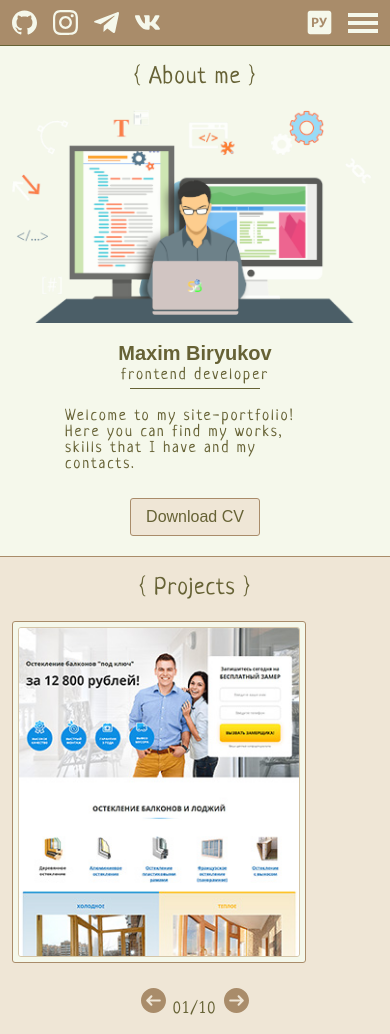
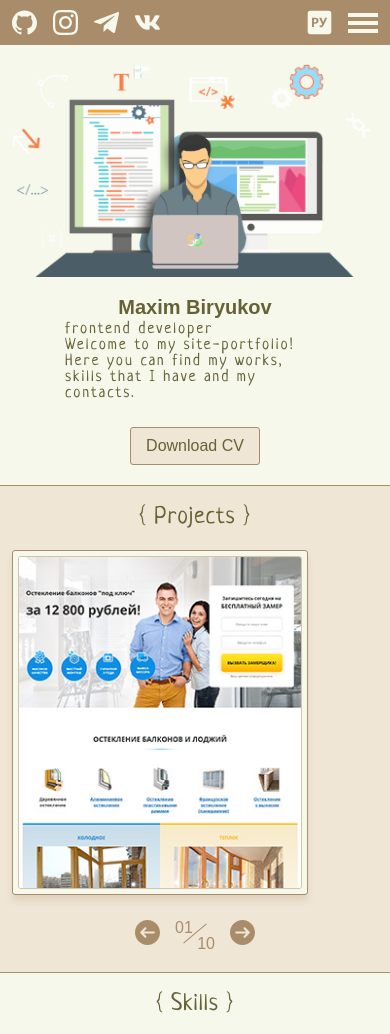
Before and after one commit to SkySarDev/js-html-css__Portfolio_skysar.site_-old-, a website built with webpack: page src/index.html in a window 390 px wide. Shown: the top 1034 px of the page. Built offline with nearby package versions, Linux system fonts and the light colour scheme; files whose address does not match are found by name.

Commit message:
styling the projects block for XS breakpoint

```diff
--- a/src/html/_main.html
+++ b/src/html/_main.html
@@ -4,13 +4,15 @@
       <h2 class="main__title">About me</h2>
       <div class="main__content row">
         <div class="about-img col-md">
-                    <img src="./img/about-img-400.png" alt="About me">
+          <img src="./img/about-img-400.png" alt="About me" />
         </div>
         <div class="about-descr col-md">
           <h1 class="about-descr__title">Maxim Biryukov</h1>
-                    <p class="about-descr__subtile">frontend developer</p>
-                    <p class="about-descr__text">Welcome to my site-portfolio!
-                        <br>Here you can find my works, skills that I have and my contacts.</p>
+          <p class="about-descr__subtitle">frontend developer</p>
+          <p class="about-descr__text">
+            Welcome to my site-portfolio! <br />Here you can find my works,
+            skills that I have and my contacts.
+          </p>
           <div class="about-descr__button">
             <a class="button button-dark" href="#" download="">Download CV</a>
           </div>
@@ -22,20 +24,27 @@
   <section class="main__block main__block--darker projects">
     <div class="container">
       <h2 class="main__title">Projects</h2>
-            <div class="main__content">
+      <div class="main__content row">
         <div class="projects__wrapper">
           <div class="projects__list">
-                        <div class="projects-item">
-                            <img class="projects-item__img" src="../img/projects/preview/irvas.jpg" alt="Irvas" />
+            <div class="projects__item">
+              <img
+                class="projects__item-img"
+                src="../img/projects/preview/irvas.jpg"
+                alt="Irvas"
+              />
             </div>
           </div>
         </div>
-                <div class="projects__slider-nav">
-                    <svg class="arrow arrow-prev">
+        <div class="projects__slider slider">
+          <svg class="slider__arrow arrow-prev">
             <use xlink:href="#arrow-slider"></use>
           </svg>
-                    01/10
-                    <svg class="arrow arrow-next">
+          <div class="slider__counter">
+            <div class="slider__counter-current">01</div>
+            <div class="slider__counter-total">10</div>
+          </div>
+          <svg class="slider__arrow arrow-next">
             <use xlink:href="#arrow-slider"></use>
           </svg>
         </div>
@@ -48,13 +57,14 @@
       <h2 class="main__title">Skills</h2>
       <div class="main__content row">
         <div class="skills-card col-sm-6">
+          <div class="skills-card__content">
             <div class="skills-card__title">
               <svg class="skills-card__icon">
                 <use xlink:href="#skills-html"></use>
               </svg>
               HTML5
             </div>
-                    <div class="skills-card__content">
+            <div class="skills-card__body">
               <ul class="skills-card__list">
                 <li class="skills-card__item">Semantic</li>
                 <li class="skills-card__item">Adaptive and responsive</li>
@@ -62,14 +72,16 @@
               </ul>
             </div>
           </div>
+        </div>
         <div class="skills-card col-sm-6">
+          <div class="skills-card__content">
             <div class="skills-card__title">
               <svg class="skills-card__icon">
                 <use xlink:href="#skills-css"></use>
               </svg>
               CSS3
             </div>
-                    <div class="skills-card__content">
+            <div class="skills-card__body">
               <ul class="skills-card__list">
                 <li class="skills-card__item">Methodology BEM</li>
                 <li class="skills-card__item">Preprocessors: SASS, LESS</li>
@@ -77,14 +89,16 @@
               </ul>
             </div>
           </div>
+        </div>
         <div class="skills-card col-sm-6">
+          <div class="skills-card__content">
             <div class="skills-card__title">
               <svg class="skills-card__icon">
                 <use xlink:href="#skills-js"></use>
               </svg>
               JavaScript
             </div>
-                    <div class="skills-card__content">
+            <div class="skills-card__body">
               <ul class="skills-card__list">
                 <li class="skills-card__item">Specification ES6+</li>
                 <li class="skills-card__item">Frameworks: jQuery</li>
@@ -92,14 +106,16 @@
               </ul>
             </div>
           </div>
+        </div>
         <div class="skills-card col-sm-6">
+          <div class="skills-card__content">
             <div class="skills-card__title">
               <svg class="skills-card__icon">
                 <use xlink:href="#skills-linux"></use>
               </svg>
               Other
             </div>
-                    <div class="skills-card__content">
+            <div class="skills-card__body">
               <ul class="skills-card__list">
                 <li class="skills-card__item">Git / GitHub</li>
                 <li class="skills-card__item">WebPack</li>
@@ -111,6 +127,7 @@
           </div>
         </div>
       </div>
+    </div>
   </section>
 
   <section class="main__block main__block--darker contact">
@@ -118,9 +135,14 @@
       <h2 class="main__title">Contact</h2>
       <div class="main__content row">
         <div class="contact__form">
-                    <input type="text" name="name" placeholder="Your name">
-                    <input type="email" name="email" placeholder="Your email">
-                    <textarea name="message" cols="30" rows="10" placeholder="Your message for me"></textarea>
+          <input type="text" name="name" placeholder="Your name" />
+          <input type="email" name="email" placeholder="Your email" />
+          <textarea
+            name="message"
+            cols="30"
+            rows="10"
+            placeholder="Your message for me"
+          ></textarea>
           <button type="submit">Send message</button>
         </div>
         <ul class="contact__socials-list">
--- a/src/scss/_main-projects.scss
+++ b/src/scss/_main-projects.scss
@@ -1,23 +1,62 @@
 .projects {
-  &-item {
-    width: 294px;
+  &__wrapper {
+    max-width: 320px;
+    margin-bottom: em(25);
+  }
+
+  &__item {
     border: 1px solid $color-line-dark;
     border-radius: 3px;
     padding: 5px;
     background-color: $color-bg-light;
+    width: 296px;
+    box-shadow: 0 6px 6px rgba(169, 140, 106, 0.2);
 
-    &__img {
-      width: 282px;
+    &-img {
+      width: 284px;
       border: 1px solid $color-line-light;
       border-radius: 3px;
     }
   }
+}
 
-  &__wrapper {
-    margin-bottom: em(25);
+.slider {
+  display: flex;
+  justify-content: center;
+
+  &__arrow {
+    width: rem(25);
+    height: rem(25);
+    fill: $color-icons;
   }
 
-  &__slider-nav {
-    text-align: center;
+  .arrow-prev {
+    transform: rotate(180deg);
+  }
+
+  &__counter {
+    @include font-second;
+    margin: 0 em(15);
+    width: 40px;
+    color: $color-line-dark;
+
+    &-current {
+      position: relative;
+
+      &:after {
+        content: "";
+        position: absolute;
+        top: 13px;
+        left: 5px;
+        width: 30px;
+        height: 1px;
+        background-color: $color-line-dark;
+        transform: rotate(140deg);
+      }
+    }
+
+    &-total {
+      text-align: right;
+    }
   }
 }
--- a/src/scss/_menu.scss
+++ b/src/scss/_menu.scss
@@ -1,8 +1,11 @@
 .menu {
-    //position: fixed;
+  position: fixed;
+  top: 0;
+  left: 0;
+  right: 0;
   background-color: $color-bg-nav;
-    border-bottom: 1px solid $font-color-dark;
   font-size: 1rem;
+  z-index: 1000;
 
   svg {
     width: em(25);
@@ -24,14 +27,12 @@
 
   &__socials-list {
     display: flex;
-        height: em(25)
+    height: em(25);
   }
 
   &__socials-item {
-
     &:not(:last-child) {
       margin-right: 1em;
-
     }
   }
 
@@ -53,7 +54,7 @@
 
       a {
         color: $color-nav;
-                transition: color .3s;
+        transition: color 0.3s;
 
         @media (hover: hover) {
           &:hover {
@@ -63,7 +64,6 @@
       }
     }
   }
-
 
   &__lang-burger {
     display: flex;
@@ -81,35 +81,30 @@
     &-btn {
       position: relative;
       display: block;
-            width: 30px;
-            height: 20px;
-
+      width: rem(30);
+      height: rem(20);
       background: transparent;
       border-top: 4px solid;
       border-bottom: 4px solid;
-
       color: $color-nav;
-
-            transition: all .25s ease-in-out;
+      transition: all 0.25s ease-in-out;
 
       &:before,
       &:after {
-                content: '';
+        content: "";
         display: block;
+        position: absolute;
         width: 100%;
         height: 4px;
-
-                position: absolute;
         top: 50%;
         left: 50%;
-
         background: $color-nav;
-
         transform: translate(-50%, -50%);
-                transition: transform .25s ease-in-out;
+        transition: transform 0.25s ease-in-out;
+      }
     }
 
-            &:hover {
+    &-btn.active {
       border-color: transparent;
 
       &:before {
@@ -118,7 +113,6 @@
 
       &:after {
         transform: translate(-50%, -50%) rotate(-45deg);
-                }
       }
     }
 
```
Lines whose indentation alone changed are shown as unchanged.
